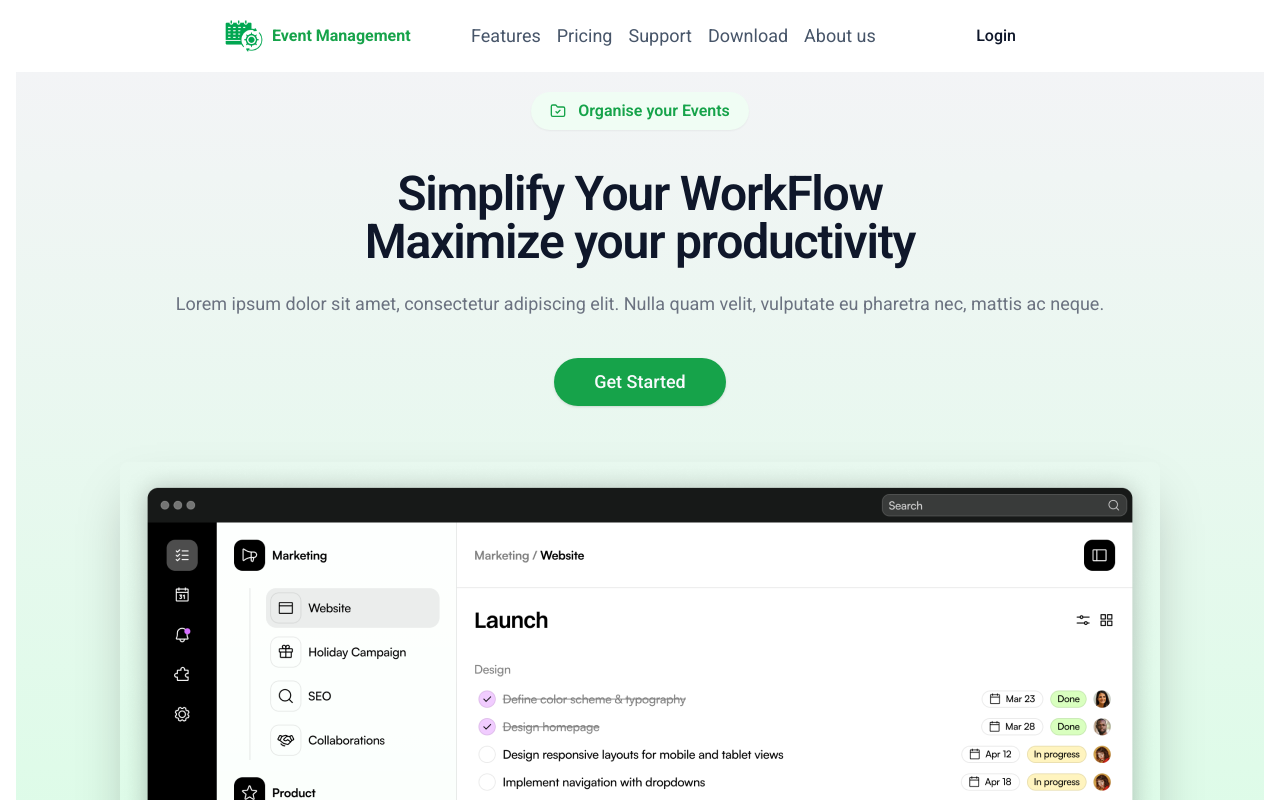
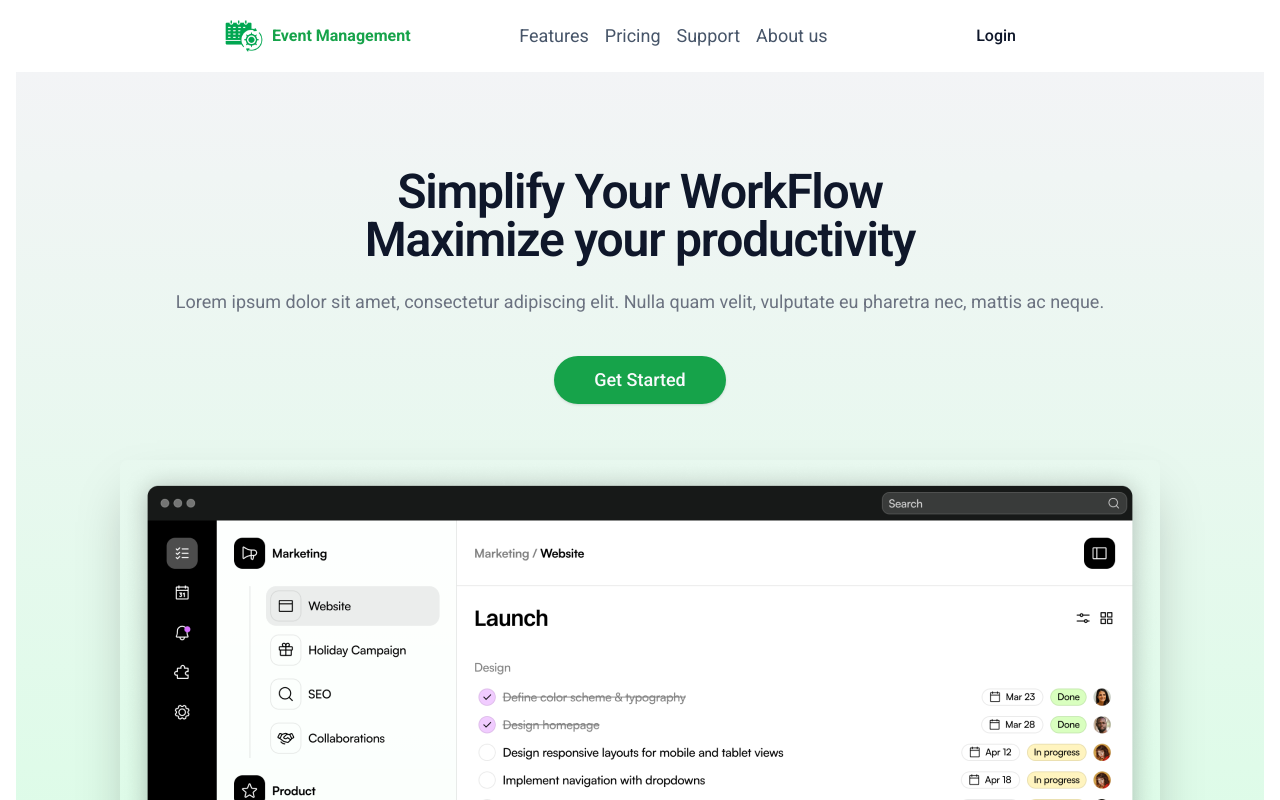
Before and after one commit to gauravThakur-sgl/event-management, a React (Vite) app: page / in a window 1280 px wide. Shown: the top 800 px of the page. Built offline with nearby package versions, Linux system fonts and the light colour scheme.

Commit message:
used map instead of individual items in footer and navbar and implemented scroll in pricing data

```diff
--- a/package.json
+++ b/package.json
@@ -16,6 +16,7 @@
     "lucide-react": "^0.472.0",
     "react": "^18.3.1",
     "react-dom": "^18.3.1",
+    "react-router-dom": "^7.1.3",
     "tailwind-merge": "^2.6.0",
     "tailwindcss-animate": "^1.0.7"
   },
--- a/src/components/Hero.tsx
+++ b/src/components/Hero.tsx
@@ -1,19 +1,9 @@
-import { FolderCheck } from "lucide-react";
-import { Badge } from "./ui/badge";
 import { Button } from "./ui/button";
 
 export const Hero = () => {
   return (
     <div className="md:h-screen overflow-hidden bg-gradient-to-b from-gray-100 to-green-100 mx-4 rounded-b-3xl">
-      <div className="flex justify-center items-center pt-5">
-        <Badge color="green" className="bg-green-50 hover:bg-green-50 shadow-sm">
-          <div className="flex justify-center items-center gap-3 text-green-600 text-base px-2 py-1">
-            <FolderCheck size={16} className="text-green-600 font-semibold" />
-            <p>Organise your Events</p>
-          </div>
-        </Badge>
-      </div>
-      <div className="mt-10 flex flex-col justify-center items-center mx-4">
+      <div className="mt-24 flex flex-col justify-center items-center mx-4">
         <h1 className="section-title">
           Simplify Your WorkFlow <br /> Maximize your productivity
         </h1>
--- a/src/components/Navbar.tsx
+++ b/src/components/Navbar.tsx
@@ -2,6 +2,24 @@ import { Menu } from "lucide-react";
 import { Button } from "./ui/button";
 
 export const Navbar = () => {
+  const navBarData = [
+    {
+      title: "Features",
+      link: "/features",
+    },
+    {
+      title: "Pricing",
+      link: "/pricing",
+    },
+    {
+      title: "Support",
+      link: "#support",
+    },
+    {
+      title: "About us",
+      link: "/about",
+    },
+  ];
   return (
     <div className="flex justify-between items-center bg-white p-4 md:px-6 lg:20 xl:px-56 sticky top-0 z-10">
       <div className="flex justify-center items-center font-bold text-green-600 gap-2">
@@ -12,31 +30,13 @@ export const Navbar = () => {
       </div>
       <div className="hidden lg:block">
         <ul className="flex justify-center items-center gap-4 text-lg text-slate-600">
-          <li>
-            <a href="#features" className="hover:text-green-500">
-              Features
-            </a>
-          </li>
-          <li>
-            <a href="#pricing" className="hover:text-green-500">
-              Pricing
-            </a>
-          </li>
-          <li>
-            <a href="#support" className="hover:text-green-500">
-              Support
-            </a>
-          </li>
-          <li>
-            <a href="#download" className="hover:text-green-500">
-              Download
-            </a>
-          </li>
-          <li>
-            <a href="#about" className="hover:text-green-500">
-              About us
-            </a>
-          </li>
+          {navBarData.map((item, index) => (
+            <li key={index}>
+              <a href={item.link} className="hover:text-green-500">
+                {item.title}
+              </a>
+            </li>
+          ))}
         </ul>
       </div>
       <div className="flex justify-center items-center gap-2 px-2">
--- a/src/components/Numbers.tsx
+++ b/src/components/Numbers.tsx
@@ -4,7 +4,7 @@ import { NumberIcon } from "./ui/NumberIcon";
 export const Numbers = () => {
   const iconStyle = "rounded-full bg-green-500 text-white font semibold h-10 w-10 p-2";
   return (
-    <div className="mx-4 flex flex-col md:flex-row justify-center items-center gap-6 md:gap-24 py-12 rounded-md">
+    <div className="mx-4 flex flex-col md:flex-row justify-center items-center gap-6 md:gap-24 py-20 rounded-md">
       <NumberIcon
         icon={<CalendarCheck2 className={`${iconStyle}`} />}
         description="Total Events Created"
--- a/src/components/Pricing.tsx
+++ b/src/components/Pricing.tsx
@@ -1,7 +1,7 @@
 import { Check, X } from "lucide-react";
 import { Button } from "./ui/button";
 import { Card } from "./ui/card";
-import { pricingTiers } from '../config/pricingData'
+import { pricingTiers } from "../config/pricingData";
 interface IPricingData {
   title: string;
   monthlyPrice: number;
@@ -21,7 +21,7 @@ export const Pricing = () => {
           Free forever. Upgrade for unlimited events, better security, and exclusive features.
         </p>
         <div className="flex flex-col gap-6 items-center mt-10 lg:flex-row lg:items-start lg:justify-center scroll-auto">
-          {pricingTiers.map((item:IPricingData, index:number) => (
+          {pricingTiers.map((item: IPricingData, index: number) => (
             <Card
               key={index}
               className={`p-4 md:p-6 shadow-lg rounded-lg gap-8 text-white w-72 lg:w-96 hover:scale-105 hover:transition-all hover:duration-200 ${
@@ -41,6 +41,7 @@ export const Pricing = () => {
                 <span className={`${item.title === "Pro" ? "text-gray-200" : ""}`}>/month</span>
               </p>
               <p className="mt-6 ">{item.description}</p>
+              <div className="scroll-height overflow-auto">
                 <ul className={`mt-6 ${item.title === "Pro" ? "text-white" : "text-gray-500"} space-y-4`}>
                   {item.features.map((feature, index) => (
                     <li key={index}>
@@ -65,6 +66,7 @@ export const Pricing = () => {
                     </li>
                   ))}
                 </ul>
+              </div>
               <span className="flex justify-center items-center">
                 <Button
                   className={` mt-6 ${
--- a/src/config/pricingData.ts
+++ b/src/config/pricingData.ts
@@ -35,7 +35,7 @@ export const pricingTiers = [
       "Advanced analytics",
       "Advanced analytics",
       "Advanced analytics",
-
+      "Advanced analytics",
     ],
     notIncluded: ["Dedicated account manager", "API access", "Advanced security features"],
   },
--- a/src/index.css
+++ b/src/index.css
@@ -59,6 +59,9 @@
 }
 
 @layer components {
+  .scroll-height {
+    @apply h-[440px];
+  }
   .logo-fade {
     @apply [mask-image:linear-gradient(to_right,transparent,black,transparent)];
   }
```
Also changed, not shown: read.txt (added), 1 other file (tests, documents, lock files or other folders). Lines whose indentation alone changed are shown as unchanged.
